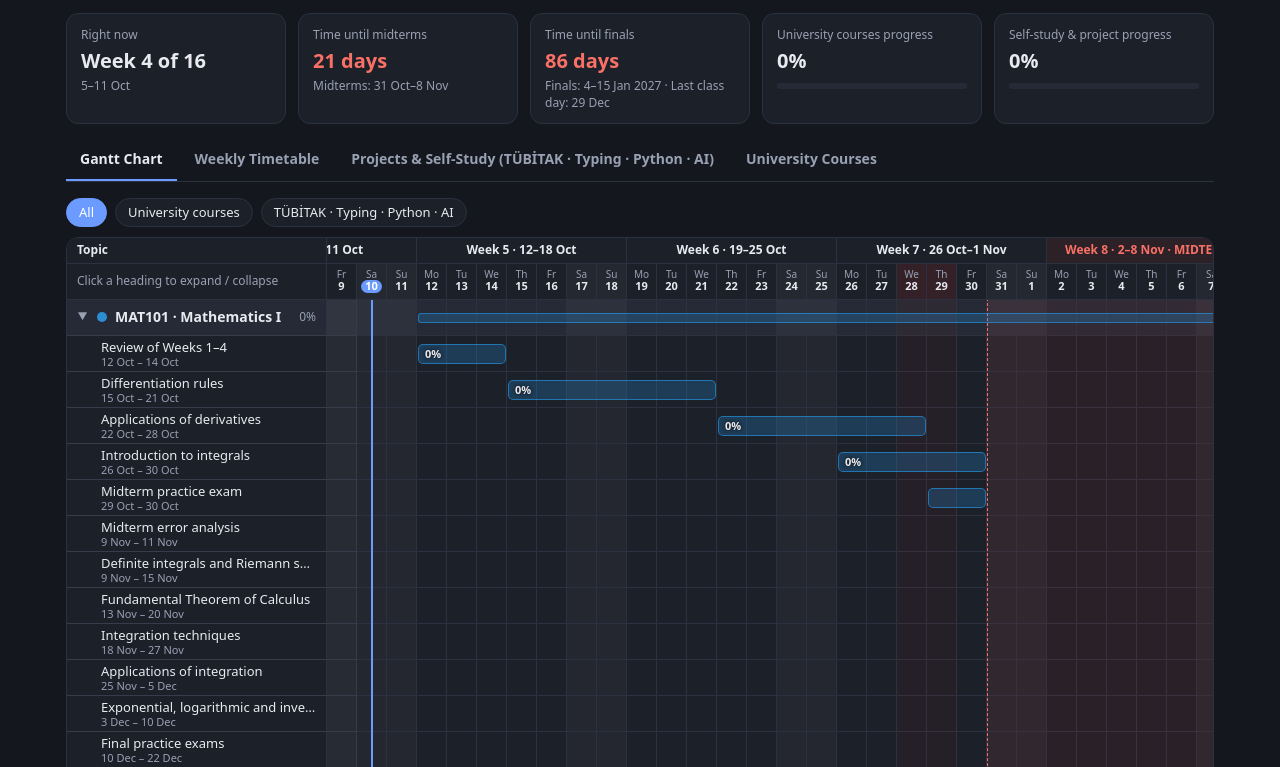
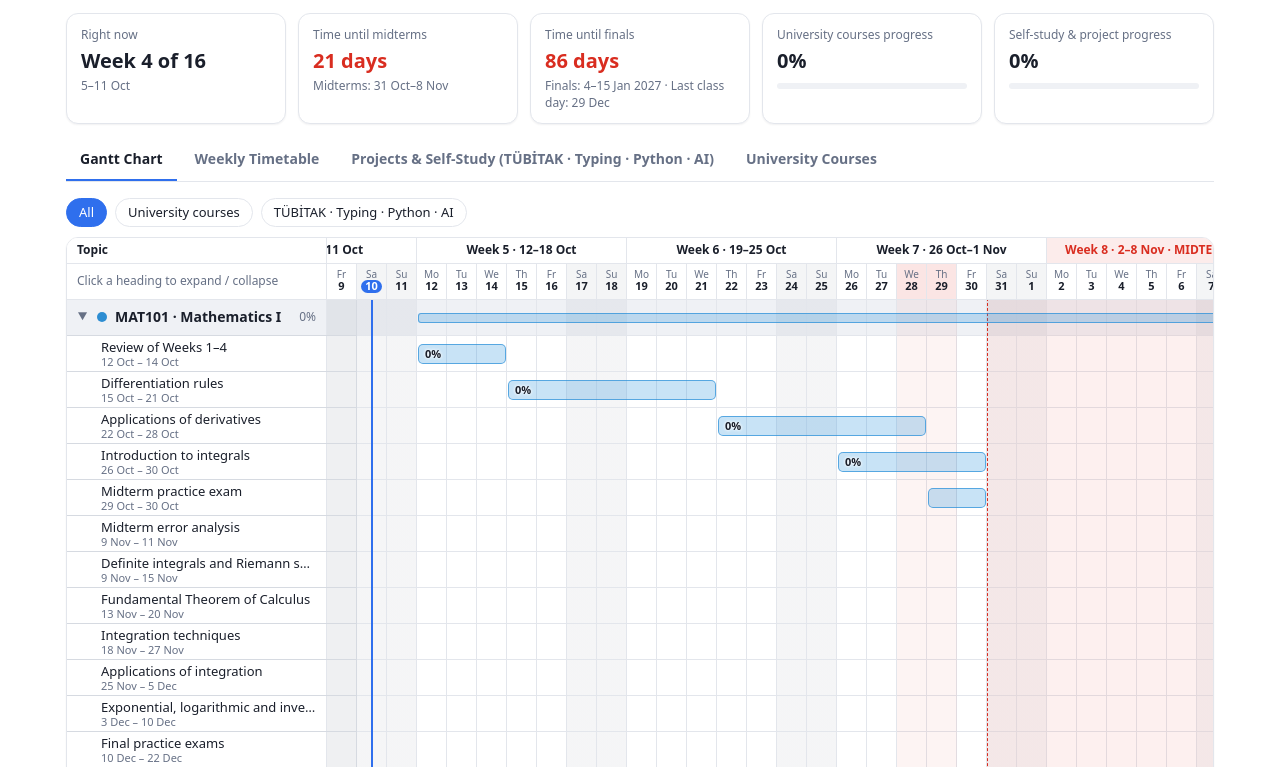
Before and after one commit to gebolzeynep-cell/dashboard, a plain HTML site: page index.html in a window 1280 px wide. Shown: the part 77-844 px from the top of the page. Drawn offline with Linux system fonts and the dark colour scheme.

Commit message:
Use white background, remove dark mode

```diff
--- a/index.html
+++ b/index.html
@@ -6,19 +6,12 @@
 <title>16-Week Study Plan + Finals</title>
 <style>
 :root{
-  --bg:#f5f6f8; --card:#ffffff; --ink:#1a1f2b; --muted:#667085; --line:#e3e6ec; --soft:#eff1f5;
+  --bg:#ffffff; --card:#ffffff; --ink:#1a1f2b; --muted:#667085; --line:#e3e6ec; --soft:#eff1f5;
   --accent:#2f6fed; --vize:#d92d20; --weekend:rgba(20,30,60,.045); --lab:#e7edf8; --labink:#3b4a68;
   --free:#fff8e6; --freeline:#e8c96a; --shadow:0 1px 2px rgba(16,24,40,.06); --past:rgba(100,110,130,.10);
 }
-@media (prefers-color-scheme: dark){
-  :root{
-    --bg:#14171d; --card:#1c2029; --ink:#e8eaf0; --muted:#98a1b3; --line:#2b3140; --soft:#252a36;
-    --accent:#6b9bff; --vize:#f97066; --weekend:rgba(255,255,255,.035); --lab:#232c40; --labink:#a9b8d6;
-    --free:#2a2616; --freeline:#7a6a2c; --shadow:none; --past:rgba(255,255,255,.05);
-  }
-}
 *{box-sizing:border-box}
-html{color-scheme:light dark}
+html{color-scheme:light}
 body{margin:0;background:var(--bg);color:var(--ink);font:14px/1.45 system-ui,-apple-system,"Segoe UI",Roboto,sans-serif}
 .wrap{max-width:1180px;margin:0 auto;padding:20px 16px 48px}
 header{display:flex;gap:12px;align-items:flex-start;justify-content:space-between;flex-wrap:wrap;margin-bottom:16px}
```
